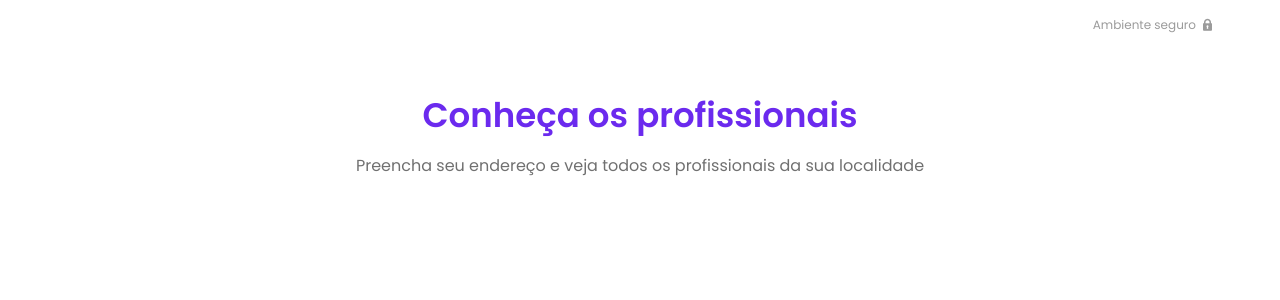
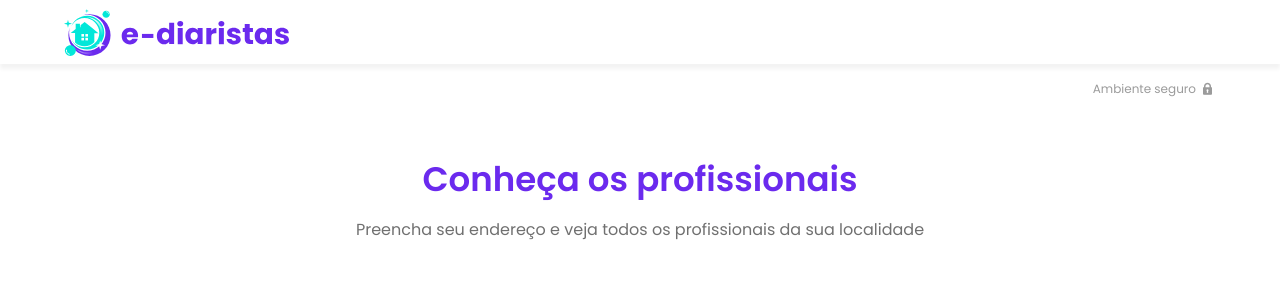
Before and after one commit to LucasCondeFerreira/e-diaristas, a Next.js app: page / in a window 1280 px wide. Shown: the top 300 px of the page. Built offline with nearby package versions, Linux system fonts and the light colour scheme.

Commit message:
Desenvolvendo cabecalho

```diff
--- a/src/pages/_app.tsx
+++ b/src/pages/_app.tsx
@@ -3,6 +3,7 @@
 import { ThemeProvider } from '@mui/material'
 import theme from 'ui/themes/theme'
 import Head from 'next/head'
+import Header from 'ui/components/surfaces/Header/Header'
 
 function MyApp({ Component, pageProps }: AppProps) {
   return (
@@ -25,6 +26,7 @@
         />
       </Head>
       <ThemeProvider theme={theme}>
+        <Header />
         <Component {...pageProps} />
       </ThemeProvider>
     </>
--- /dev/null
+++ b/src/ui/components/surfaces/Header/Header.style.tsx
@@ -0,0 +1,29 @@
+import { styled } from '@mui/material/styles'
+import { AppBar } from '@mui/material'
+import theme from 'ui/themes/theme'
+
+export const HeaderAppBar = styled(AppBar)`
+  position: sticky;
+  background-color: ${({ theme }) => theme.palette.background.paper};
+  box-shadow: 0px 5px 4px rgba(0, 0, 0, 0.05);
+
+  ${({ theme }) => theme.breakpoints.up('md')} {
+    .MuiToolBar-root {
+      height: 100px;
+    }
+  }
+
+  ${({ theme }) => theme.breakpoints.down('md')} {
+    .MuiToolBar-root {
+      display: flex;
+      justify-content: center;
+    }
+  }
+`
+export const HeaderLogo = styled('img')`
+  height: 25px;
+
+  ${({ theme }) => theme.breakpoints.up('md')} {
+    height: 47px;
+  }
+`
--- /dev/null
+++ b/src/ui/components/surfaces/Header/Header.tsx
@@ -0,0 +1,15 @@
+import React from 'react'
+import { HeaderAppBar, HeaderLogo } from './Header.style'
+import { Toolbar, Container } from '@mui/material'
+
+const Header: React.FC = () => {
+  return (
+    <HeaderAppBar>
+      <Toolbar component={Container}>
+        <HeaderLogo src={'/img/logos/logo.svg'} alt={'e-diaristas'} />
+      </Toolbar>
+    </HeaderAppBar>
+  )
+}
+
+export default Header
```
